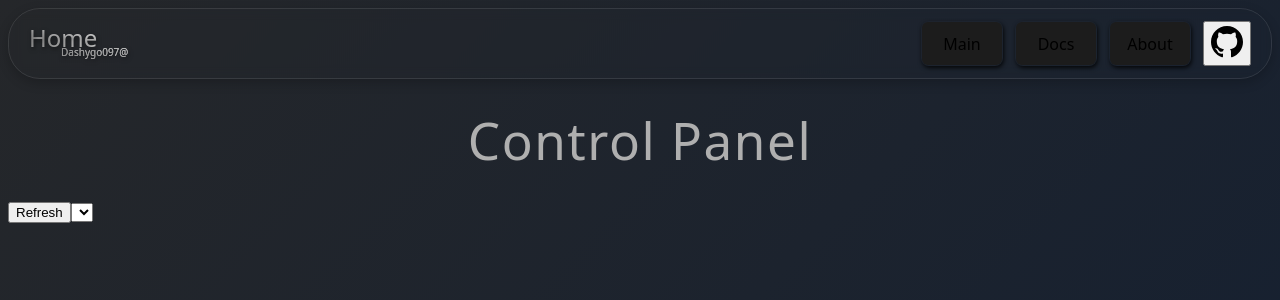
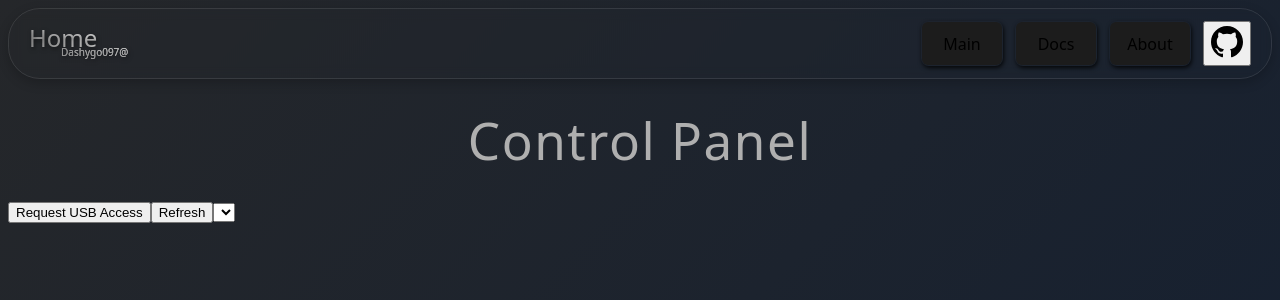
Before and after one commit to dashygo097/digital-multi-function-debugger, a React (Vite) app in the folder frontend/: page / in a window 1280 px wide. Shown: the top 300 px of the page. Built offline with nearby package versions, Linux system fonts and the light colour scheme.

Commit message:
checkpoint: tailwand css

```diff
--- a/frontend/package.json
+++ b/frontend/package.json
@@ -41,6 +41,7 @@
     "vite": "^7.1.3"
   },
   "dependencies": {
+    "@tailwindcss/vite": "^4.1.13",
     "electron-squirrel-startup": "^1.0.1",
     "net": "^1.0.2",
     "react": "^19.1.1",
@@ -48,6 +49,7 @@
     "react-router-dom": "^7.8.2",
     "recharts": "^3.1.2",
     "serialport": "^13.0.0",
-    "tableify": "^1.1.1"
+    "tableify": "^1.1.1",
+    "tailwindcss": "^4.1.13"
   }
 }
--- a/frontend/src/components/USBDevices.tsx
+++ b/frontend/src/components/USBDevices.tsx
@@ -1,7 +1,10 @@
 import React from "react";
+import Button from "./Button";
 import SelectList from "./SelectList";
 
-interface USBDevicesProps {}
+interface USBDevicesProps {
+  className?: string;
+}
 
 interface USBDevicesState {
   devices: Electron.USBDevice[];
@@ -15,20 +18,42 @@ class USBDevices extends React.Component<USBDevicesProps, USBDevicesState> {
     };
   }
 
+  async componentDidMount() {
+    this.updateDevices();
+    this.startAutoUpdate();
+  }
+
+  async requestUSBPermission() {
+    try {
+      await navigator.usb.requestDevice({ filters: [] });
+      await this.updateDevices();
+    } catch (error) {
+      console.log("Permission request cancelled or failed:", error);
+    }
+  }
+
   async updateDevices() {
     try {
       const devices = await window.usbAPI.getDevices();
       this.setState(() => ({ devices }));
-      console.log("Fetched USB devices:", devices);
     } catch (error) {
       console.log("Error fetching USB devices:", error);
     }
   }
 
+  startAutoUpdate() {
+    this.updateInterval = setInterval(() => {
+      this.updateDevices();
+    }, 2000);
+  }
+
   render() {
     return (
-      <div>
-        <button onClick={() => this.updateDevices()}>Refresh</button>
+      <div id={this.props.className}>
+        <Button onClick={() => this.requestUSBPermission()}>
+          Request USB Access
+        </Button>
+        <Button onClick={() => this.updateDevices()}>Refresh</Button>
         <SelectList options={this.state.devices.map(getDeviceDetails)} />
       </div>
     );
--- a/frontend/src/main.ts
+++ b/frontend/src/main.ts
@@ -100,7 +100,7 @@ const createMainWindow = () => {
     });
   });
 
-  ipcMain.handle("usb-get-device", () => {
+  ipcMain.handle("usb-get-devices", () => {
     return usbDevices;
   });
 
--- a/frontend/src/preload.ts
+++ b/frontend/src/preload.ts
@@ -7,5 +7,5 @@ contextBridge.exposeInMainWorld("versions", {
 });
 
 contextBridge.exposeInMainWorld("usbAPI", {
-  getDevices: () => ipcRenderer.invoke("usb-get-device"),
+  getDevices: () => ipcRenderer.invoke("usb-get-devices"),
 });
```
Also changed, not shown: 1 other file (tests, documents, lock files or other folders).
